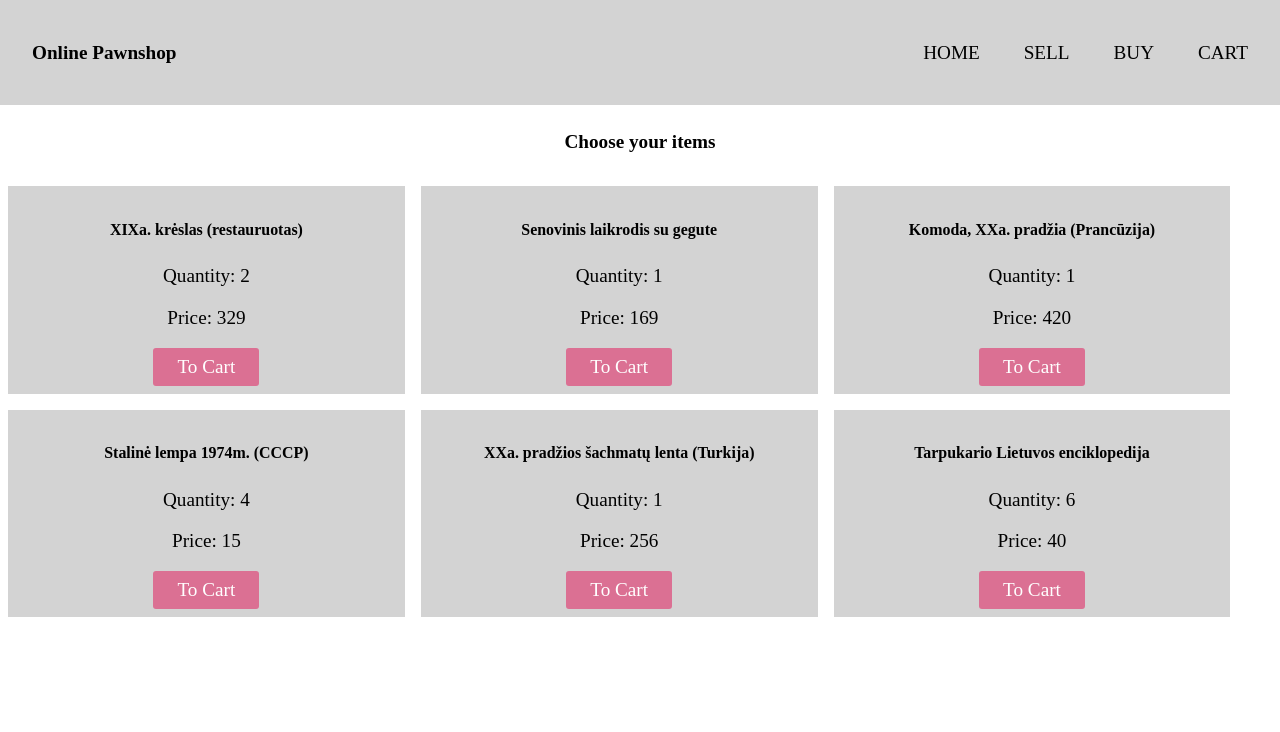
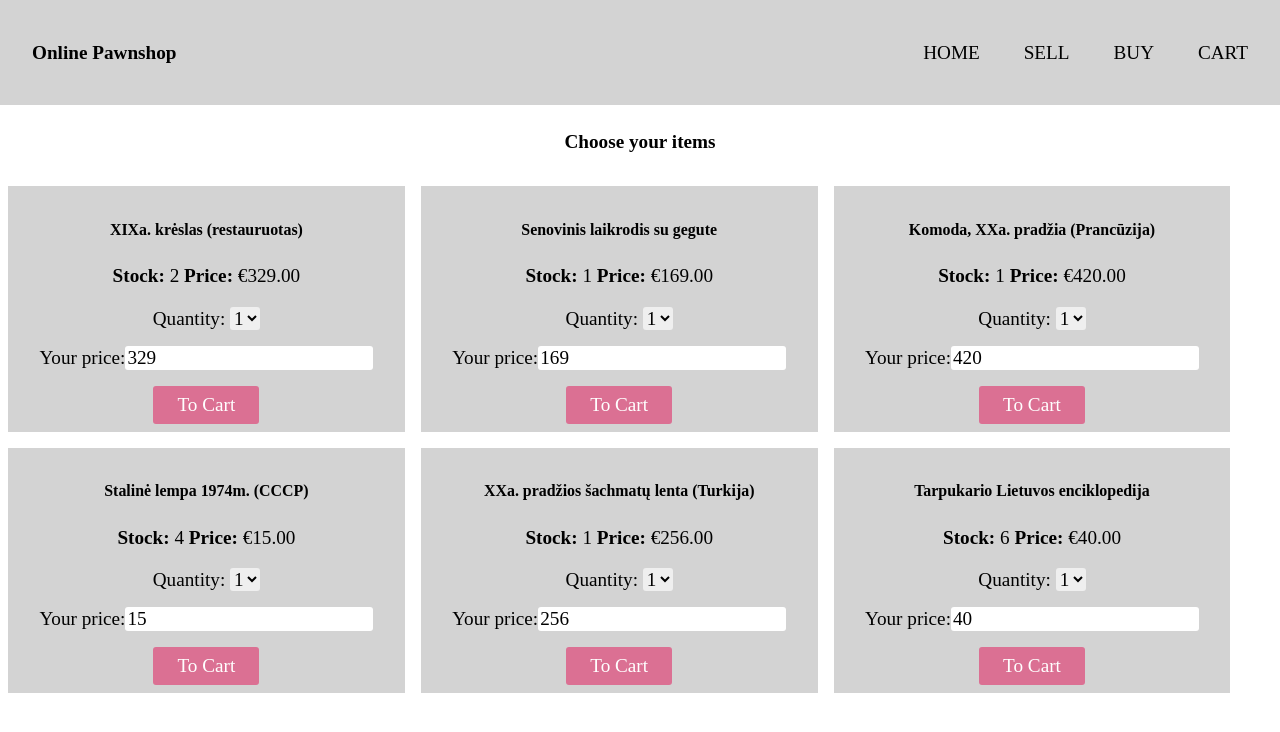
Before and after one commit to grna/online-pawnshop, a React (Create React App) app: page /buy in a window 1280 px wide. Shown: the top 732 px of the page. Built offline with nearby package versions, Linux system fonts and the light colour scheme.

Commit message:
buying form created with formik

```diff
--- a/package.json
+++ b/package.json
@@ -47,6 +47,8 @@
   },
   "devDependencies": {
     "@types/styled-components": "^5.1.15",
-    "styled-components": "^5.3.3"
+    "formik": "^2.2.9",
+    "styled-components": "^5.3.3",
+    "yup": "^0.32.11"
   }
 }
--- a/src/components/Product.tsx
+++ b/src/components/Product.tsx
@@ -1,14 +1,71 @@
 import React from "react";
 import { TypeProduct } from "../tools/interfaces";
-import { ButtonLarge, ProductWrapper } from "./styledComponents";
+import {
+  ButtonLarge,
+  ProductWrapper,
+  FormFieldWrapper,
+  ErrorWrapper,
+} from "./styledComponents";
+import { formatPrice, populateSelectOptions } from "../tools/helperFunctions";
+import { Formik, Form, Field } from "formik";
+import * as Yup from "yup";
+
+interface TypeBuyingForm {
+  quantity: number;
+  offeredPrice: number;
+}
+
+const BuyingFormErrorSchema = Yup.object().shape({
+  quantity: Yup.number().required("Required!"),
+  offeredPrice: Yup.number().required("Required"),
+});
 
 const Product = (props: { product: TypeProduct }) => {
   const { product } = props;
+
+  const onFormSubmit = (values: TypeBuyingForm) => {};
+
   return (
     <ProductWrapper>
       <h5>{product.title}</h5>
-      <p>Quantity: {product.quantity}</p>
-      <p>Price: {product.price}</p>
+      <p>
+        <strong>{`Stock: `}</strong>
+        {product.quantity}
+        <strong>{` Price: `}</strong>
+        {formatPrice(product.price)}
+      </p>
+      <Formik
+        initialValues={{
+          quantity: product.quantity,
+          offeredPrice: product.price,
+        }}
+        validationSchema={BuyingFormErrorSchema}
+        onSubmit={(values) => onFormSubmit(values)}>
+        {({ errors, touched }) => (
+          <Form>
+            <FormFieldWrapper>
+              <label htmlFor="quantity">{`Quantity: `}</label>
+              <Field name="quantity" as="select" value={1}>
+                {populateSelectOptions(product.quantity)}
+              </Field>
+              {touched.quantity && errors.quantity && (
+                <ErrorWrapper>
+                  <div>{errors.quantity}</div>
+                </ErrorWrapper>
+              )}
+            </FormFieldWrapper>
+            <FormFieldWrapper>
+              <label htmlFor="offeredPrice">Your price:</label>
+              <Field name="offeredPrice" />
+              {touched.offeredPrice && errors.offeredPrice && (
+                <ErrorWrapper>
+                  <div>{errors.offeredPrice}</div>
+                </ErrorWrapper>
+              )}
+            </FormFieldWrapper>
+          </Form>
+        )}
+      </Formik>
       <ButtonLarge>To Cart</ButtonLarge>
     </ProductWrapper>
   );
--- a/src/components/ProductList.tsx
+++ b/src/components/ProductList.tsx
@@ -8,7 +8,7 @@ const ProductList = (props: { products: TypeProduct[] }) => {
   return (
     <ProductListWrapper>
       {products.map((product) => (
-        <Product product={product} />
+        <Product key={product._id} product={product} />
       ))}
     </ProductListWrapper>
   );
--- a/src/components/styledComponents.ts
+++ b/src/components/styledComponents.ts
@@ -60,3 +60,16 @@ export const ButtonLarge = styled.button`
     border: 2px solid violet;
   }
 `;
+
+export const FormFieldWrapper = styled.div`
+  margin-bottom: 1rem;
+  & input,
+  & select {
+    border: none;
+    border-radius: 3px;
+  }
+`;
+
+export const ErrorWrapper = styled.div`
+  color: red;
+`;
--- a/src/data.json
+++ b/src/data.json
@@ -1,30 +1,36 @@
 [
   {
+    "_id": "1",
     "title": "XIXa. krėslas (restauruotas)",
     "quantity": 2,
     "price": 329
   },
   {
+    "_id": "2",
     "title": "Senovinis laikrodis su gegute",
     "quantity": 1,
     "price": 169
   },
   {
+    "_id": "3",
     "title": "Komoda, XXa. pradžia (Prancūzija)",
     "quantity": 1,
     "price": 420
   },
   {
+    "_id": "4",
     "title": "Stalinė lempa 1974m. (CCCP)",
     "quantity": 4,
     "price": 15
   },
   {
+    "_id": "5",
     "title": "XXa. pradžios šachmatų lenta (Turkija)",
     "quantity": 1,
     "price": 256
   },
   {
+    "_id": "6",
     "title": "Tarpukario Lietuvos enciklopedija",
     "quantity": 6,
     "price": 40
--- /dev/null
+++ b/src/tools/helperFunctions.tsx
@@ -0,0 +1,13 @@
+export const formatPrice = (price: number) => "€" + price.toFixed(2) + " ";
+
+export const populateSelectOptions = (quantity: number) => {
+  const options = [];
+  for (let i = 1; i < quantity + 1; i++) {
+    options.push(
+      <option key={i} value={i}>
+        {i}
+      </option>
+    );
+  }
+  return options;
+};
--- a/src/tools/interfaces.ts
+++ b/src/tools/interfaces.ts
@@ -1,4 +1,5 @@
 export interface TypeProduct {
+  _id: string;
   title: string;
   quantity: number;
   price: number;
```
Also changed, not shown: 1 other file (tests, documents, lock files or other folders).
